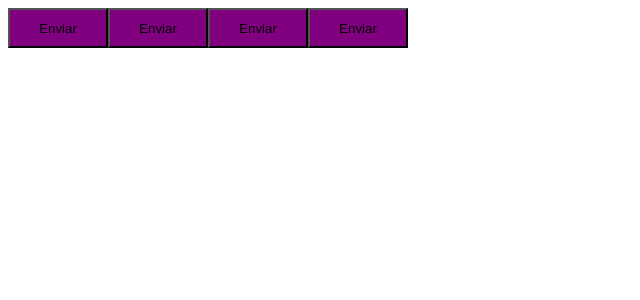
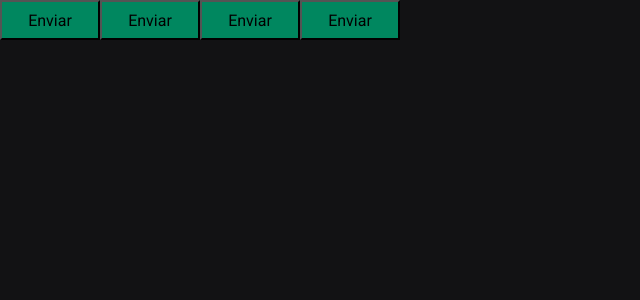
Before and after one commit to NandaoSpain/Pomodoro, a React (Vite) app: page / in a window 1280 px wide. Shown: the top 300 px of the page, without its empty margins (0-640 px from the left). Built offline with nearby package versions, Linux system fonts and the light colour scheme.

Commit message:
theme.colors.global

```diff
--- a/index.html
+++ b/index.html
@@ -2,7 +2,10 @@
 <html lang="en">
   <head>
     <meta charset="UTF-8" />
+    <link rel="preconnect" href="https://fonts.gstatic.com" crossorigin />
+    <link rel="preconnect" href="https://fonts.googleapis.com" />
     <meta name="viewport" content="width=device-width, initial-scale=1.0" />
+    <link href="https://fonts.googleapis.com/css2?family=Roboto+Mono:ital,wght@0,100..700;1,100..700&family=Roboto:wght@400;700&display=swap" rel="stylesheet" />
     <title>Pomodoro</title>
   </head>
   <body>
--- a/src/App.tsx
+++ b/src/App.tsx
@@ -1,14 +1,18 @@
 import { Button } from "./components/Button"
 import { ThemeProvider } from "styled-components"
 import { defaultTheme } from "./styles/themes/default"
+import { GlobalStyle } from "./styles/global"
+
 export function App() {
 
   return (
     <ThemeProvider theme={defaultTheme}>
+
       <Button variant="primary"></Button>
       <Button variant="secondary"></Button>
       <Button variant="danger"></Button>
       <Button variant="success"></Button>
+      <GlobalStyle />
     </ThemeProvider>
   )
 }
--- a/src/components/Button.styles.ts
+++ b/src/components/Button.styles.ts
@@ -17,7 +17,7 @@
     width: 100px;
     height: 40px;
 
-    background-color: ${props => props.theme.primary}
+    background-color: ${props => props.theme["green-500"]}
 
     /*${props => {
         return css`background: ${buttonVariants[props.variant]}`
--- /dev/null
+++ b/src/styles/global.ts
@@ -0,0 +1,25 @@
+import { createGlobalStyle } from "styled-components";
+
+export const GlobalStyle = createGlobalStyle`
+    * {
+        margin: 0;
+        padding: 0;
+        box-sizing: border-box;
+    }
+
+    :focus {
+        outline: 0;
+        box-shadow: 0 0 0 2px ${props => props.theme["green-500"]}
+    }
+
+    body {
+        background: ${props => props.theme["gray-900"]};
+        color: ${props => props.theme["gray-300"]};
+    }
+
+    body, input, text-area, button {
+        font-family: 'Roboto', sans-serif;
+        font-weight: 400;
+        font-size: 1rem;
+    }
+`;
--- a/src/styles/themes/default.ts
+++ b/src/styles/themes/default.ts
@@ -1,4 +1,20 @@
 export const defaultTheme = {
-    primary: 'purple',
-    secondary: 'orange',
+    'white': '#fff',
+    'gray-100': '#E1E1E6',
+    'gray-300': '#C4C4CC',
+    'gray-400': '#8D8D99',
+    'gray-500': '#7C7C8A',
+    'gray-600': '#323238',
+    'gray-700': '#29292E',
+    'gray-800': '#202024',
+    'gray-900': '#121214',
+
+    'green-300': '#00B37E',
+    'green-500': '#00875F',
+    'green-700': '#015F43',
+
+    'red-500': '#AB222E',
+    'red-700': '#7A1921',
+
+    'yellow-500': '#FBA94C',
 }
```
Also changed, not shown: src/@types/styled.d.ts (added, +8 -0 lines).
